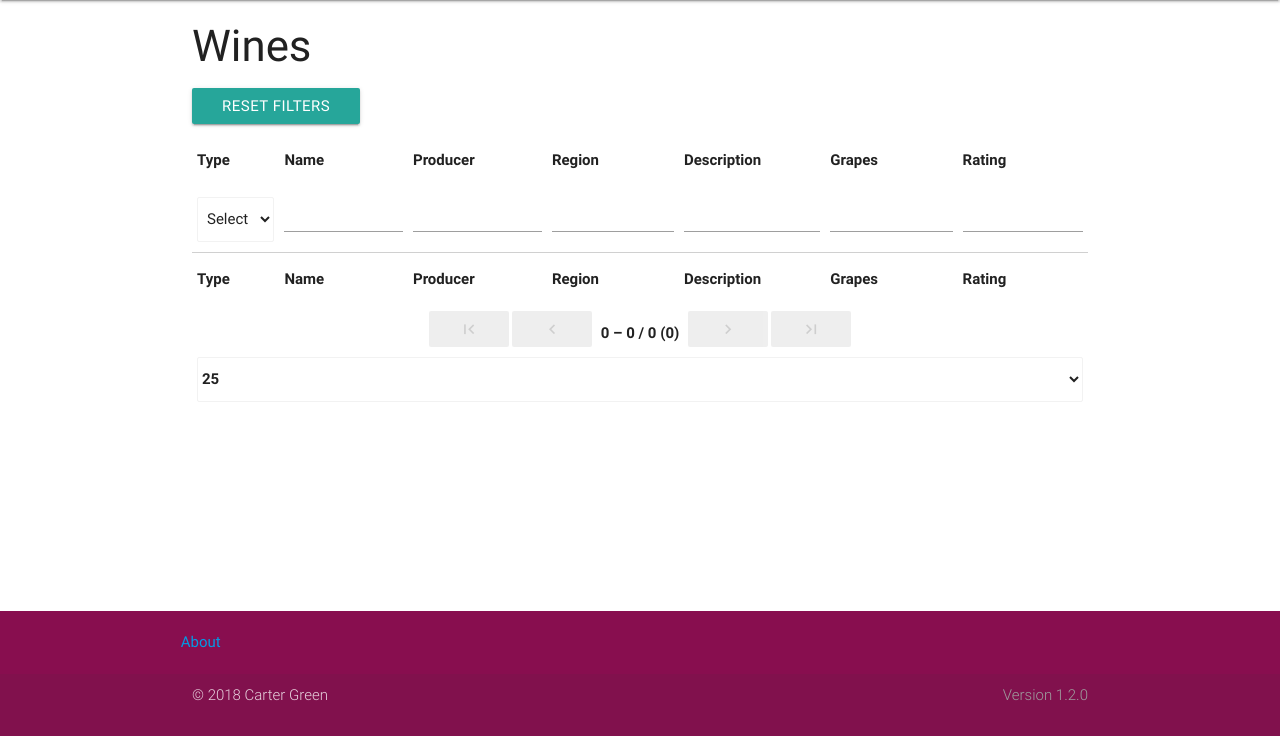
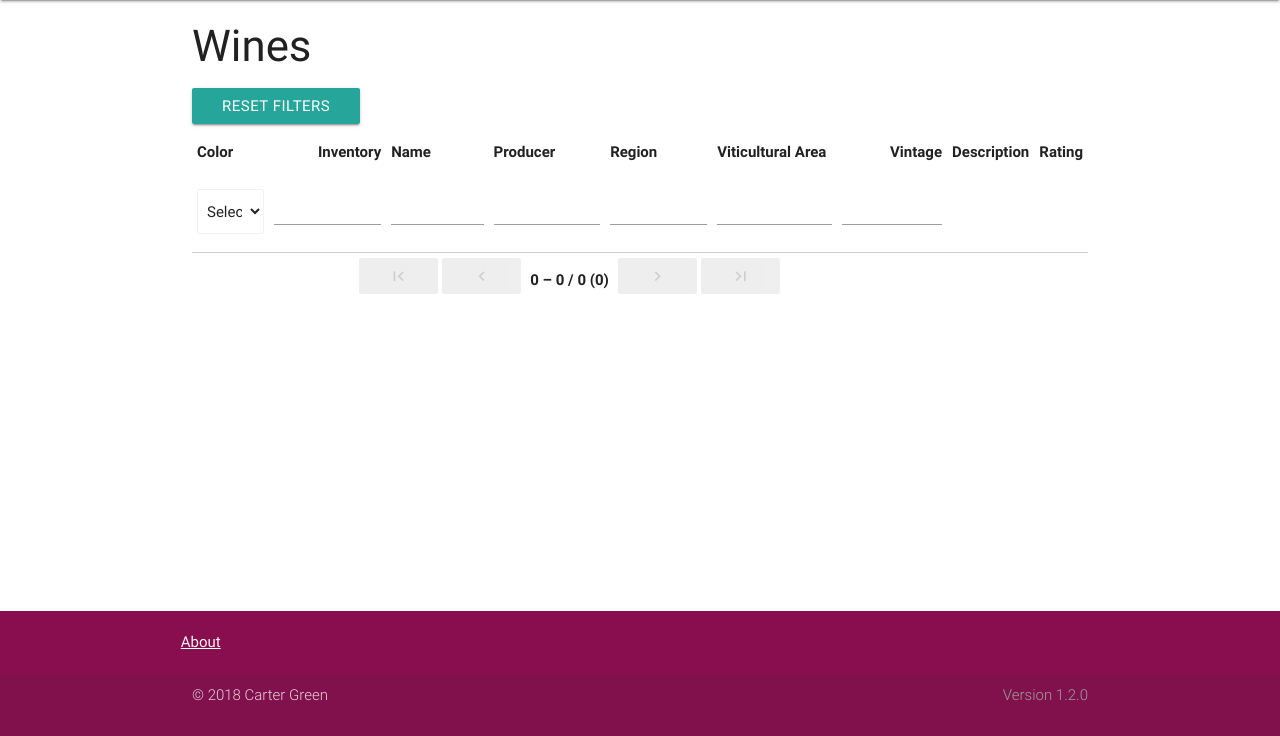
Before and after one commit to threecgreen/vinoteca, a Django app: page /wines/table/ in a window 1280 px wide. Shown: the part 64-800 px from the top of the page. Run offline with Django 3.2, Linux system fonts and the light colour scheme; data that the repository does not hold is empty; some libraries are stand-ins or nearby versions.

Commit message:
Reformat wine table and wine profile

```diff
--- a/view/templates/wines_table.html
+++ b/view/templates/wines_table.html
@@ -11,28 +11,21 @@
         <div class="col s12">
             <h3>Wines</h3>
             <button class="btn reset">Reset Filters</button>
-            <table class="highlight responsive sortable tablesorter">
+            <table class="highlight responsive sortable tablesorter condensed">
                 <thead>
                     <tr>
-                        <th class="filter-select filter-exact" data-placeholder="Select a type">Type</th>
+                        <th class="filter-select filter-exact" data-placeholder="Select a color">Color</th>
+                        <th class="num-col">Inventory</th>
                         <th>Name</th>
                         <th>Producer</th>
                         <th>Region</th>
+                        <th>Viticultural Area</th>
+                        <th class="num-col">Vintage</th>
                         <th>Description</th>
-                        <th>Grapes</th>
-                        <th>Rating</th>
+                        <th class="num-col">Rating</th>
                     </tr>
                 </thead>
                 <tfoot>
-                    <tr>
-                        <th>Type</th>
-                        <th>Name</th>
-                        <th>Producer</th>
-                        <th>Region</th>
-                        <th>Description</th>
-                        <th>Grapes</th>
-                        <th>Rating</th>
-                    </tr>
                     <!-- include "tablesorter-ignoreRow" class for pager rows in thead -->
                     <tr class="tablesorter-ignoreRow">
                         <th colspan="7" class="ts-pager form-horizontal center">
@@ -42,11 +35,11 @@
                             <!-- this can be any element, including an input -->
                             <button type="button" class="btn next"><i class="small material-icons">navigate_next</i></button>
                             <button type="button" class="btn last"><i class="small material-icons">last_page</i></button>
-                            <select class="pagesize browser-default" title="Select page size">
-                                <option selected="selected" value="25">25</option>
-                                <option value="50">50</option>
-                                <option value="100">100</option>
-                            </select>
+{#                            <select class="pagesize browser-default" title="Select page size">#}
+{#                                <option value="25">25</option>#}
+{#                                <option selected="selected" value="50">50</option>#}
+{#                                <option value="100">100</option>#}
+{#                            </select>#}
                         </th>
                     </tr>
                 </tfoot>
@@ -54,12 +47,14 @@
                     {% for wine in wines %}
                     <tr>
                         <td><a href="{% url "Wine Profile" wine_id=wine.id %}">{{ wine.type|default_if_none:""|title }}</a></td>
+                        <td class="num-col"><a href="{% url "Wine Profile" wine_id=wine.id %}">{{ wine.inventory }}</a></td>
                         <td><a href="{% url "Wine Profile" wine_id=wine.id %}">{{ wine.name }}</a></td>
                         <td><a href="{% url "Wine Profile" wine_id=wine.id %}">{{ wine.producer }}</a></td>
                         <td><a href="{% url "Wine Profile" wine_id=wine.id %}">{{ wine.region }}</a></td>
+                        <td><a href="{% url "Wine Profile" wine_id=wine.id %}">{{ wine.viti_area|default_if_none:"" }}</a></td>
+                        <td class="num-col"><a href="{% url "Wine Profile" wine_id=wine.id %}">{{ wine.vintage|default_if_none:"&ndash;" }}</a></td>
                         <td><a href="{% url "Wine Profile" wine_id=wine.id %}">{{ wine.description|default_if_none:"" }}</a></td>
-                        <td><a href="{% url "Wine Profile" wine_id=wine.id %}">{{ wine.grapes|default_if_none:"" }}</a></td>
-                        <td><a href="{% url "Wine Profile" wine_id=wine.id %}">{{ wine.rating|default_if_none:"" }}</a></td>
+                        <td class="num-col"><a href="{% url "Wine Profile" wine_id=wine.id %}">{{ wine.rating|default_if_none:"" }}</a></td>
                     </tr>
                     {% endfor %}
                 </tbody>
@@ -70,7 +65,6 @@
 {% endblock %}
 
 {% block js %}
-    <link rel="stylesheet" href="{% static "css/materialize-theme.css" %}">
     <script src="{% static "js/jquery.tablesorter.js" %}"></script>
     <script src="{% static "js/jquery.tablesorter.widgets.js" %}"></script>
     <!-- pager plugin -->
@@ -112,7 +106,7 @@
             // possible variables: {page}, {totalPages}, {filteredPages}, {startRow}, {endRow}, {filteredRows} and {totalRows}
             output: '{startRow} &ndash; {endRow} / {filteredRows} ({totalRows})',
 
-            size: 25
+            size: 100
 
         });
     });
--- a/view/views.py
+++ b/view/views.py
@@ -1,13 +1,14 @@
 import attr
-from pathlib import Path
+from datetime import date
 from django.conf import settings
 from django.core.files.storage import FileSystemStorage
 from django.shortcuts import render, redirect
+from pathlib import Path
 from vinoteca import __version__
 from vinoteca.models import Additionals, Colors, Countries, Grapes, Producers, Purchases, Stores,\
     Wines, WineTypes, WineGrapes
 from vinoteca.utils import get_connection, int_to_date, date_str_to_int, g_or_c_wine_type, g_or_c_store, \
-    g_or_c_producer, g_or_c_country, g_or_c_additional, flag_exists
+    g_or_c_producer, g_or_c_country, g_or_c_additional, flag_exists, empty_to_none, c_wine_grape
 
 
 def wine_table(request):
@@ -20,7 +21,9 @@ def wine_table(request):
         producer = attr.ib(type=str)
         name = attr.ib(type=str)
         type = attr.ib(type=str)
-        grapes = attr.ib(type=str)
+        inventory = attr.ib(type=int)
+        vintage = attr.ib(type=int)
+        viti_area = attr.ib(type=str)
 
     wine_query = """
         SELECT
@@ -31,14 +34,23 @@ def wine_table(request):
             , p.name
             , wt.type_name
             , c2.color
-            , group_concat(g.name, ', ')
+            , w.inventory
+            , pu.vintage
+            , v.name
         FROM wines w
             LEFT JOIN producers p ON w.producer_id = p.id
             LEFT JOIN countries c ON p.country_id = c.id
             LEFT JOIN colors c2 ON w.color_id = c2.id
             LEFT JOIN wine_types wt ON w.type_id = wt.id
-            LEFT JOIN wine_grapes wg ON w.id = wg.wine_id
-            LEFT JOIN grapes g ON wg.grape_id = g.id
+            LEFT JOIN (
+                SELECT
+                    id
+                    , max(date) as recent_vintage
+                FROM purchases
+                GROUP BY id
+            ) as sub
+            LEFT JOIN purchases pu ON pu.id = sub.id
+            LEFT JOIN viti_areas v on w.viti_area_id = v.id
         GROUP BY w.id;
     """
     conn = get_connection()
@@ -54,6 +66,38 @@ def wine_table(request):
 
 
 def wine_profile_base(wine_id: int, do_purchases: bool=True):
+    @attr.s
+    class WineProfile(object):
+        id = attr.ib(type=int)
+        notes = attr.ib(type=str)
+        description = attr.ib(type=str)
+        rating = attr.ib(type=int)
+        color = attr.ib(type=str)
+        wine_type = attr.ib(type=str)
+        producer = attr.ib(type=str)
+        region = attr.ib(type=str)
+        additional = attr.ib(type=str)
+        producer_id = attr.ib(type=int)
+        region_id = attr.ib(type=int)
+        inventory = attr.ib(type=int)
+        viti_area = attr.ib(type=str)
+        why = attr.ib(type=str)
+
+    @attr.s
+    class Grape(object):
+        name = attr.ib(type=int)
+        percent = attr.ib(type=int)
+
+    @attr.s
+    class Purchase(object):
+        date = attr.ib(type=date)
+        quantity = attr.ib(type=int)
+        price = attr.ib(type=float)
+        vintage = attr.ib(type=int)
+        name = attr.ib(type=str)
+        why = attr.ib(type=str)
+        id = attr.ib(type=int)
+
     wine = Wines.objects.get(id=wine_id)
     if wine:
         wine_query = """
@@ -70,6 +114,7 @@ def wine_profile_base(wine_id: int, do_purchases: bool=True):
                 , p.country_id
                 , w.inventory
                 , v.name
+                , w.why
             FROM wines w
                 LEFT JOIN wine_types t ON w.type_id = t.id
                 LEFT JOIN producers p ON w.producer_id = p.id
@@ -102,6 +147,18 @@ def wine_profile_base(wine_id: int, do_purchases: bool=True):
             WHERE wg.wine_id = ?
             ORDER BY wg.percent DESC, g.name;
         """
+        recent_vintage_query = """
+            SELECT
+                p.vintage
+            FROM purchases p
+            INNER JOIN (
+                SELECT
+                    max(date) as max_date
+                FROM purchases
+                WHERE id = ?
+            ) sub ON sub.max_date = p.date
+            WHERE wine_id = ? ;
+        """
         conn = get_connection()
         cursor = conn.cursor()
         wine_info = cursor.execute(wine_query, (wine_id, )).fetchone()
@@ -114,29 +171,20 @@ def wine_profile_base(wine_id: int, do_purchases: bool=True):
             wine_img = str(Path(settings.MEDIA_ROOT) / f"{wine_id}.png")
         else:
             wine_img = None
+        wine = WineProfile(wine_id, *wine_info[:2], rating, *wine_info[3:])
+        recent_vintage_query = cursor.execute(recent_vintage_query, (wine_id, wine_id)).fetchone()
 
         context = {
-            "wine_id": wine_id,
-            "notes": wine_info[0],
-            "description": wine_info[1],
-            "rating": rating,
-            "color": wine_info[3],
-            "wine_type": wine_info[4],
-            "producer": wine_info[5],
-            "country": wine_info[6],
-            "additional": wine_info[7],
-            "producer_id": wine_info[8],
-            "country_id": wine_info[9],
-            "inventory": wine_info[10],
-            "viti_area": wine_info[11],
-            "grapes": grapes,
+            "grapes": [Grape(*grape) for grape in grapes],
+            "recent_vintage": recent_vintage_query[0] if recent_vintage_query else None,
+            "wine": wine,
             "wine_img": wine_img,
-            "page_name": "New Purchase",
+            "page_name": wine.wine_type,
             "version": __version__,
         }
         if do_purchases:
             purchases = cursor.execute(purchase_query, (wine_id, )).fetchall()
-            context["purchases"] = [(int_to_date(purchase[0]), *purchase[1:])
+            context["purchases"] = [Purchase(int_to_date(purchase[0]), *purchase[1:])
                                     for purchase in purchases]
         conn.close()
         return context
@@ -154,10 +202,10 @@ def edit_wine(request, wine_id: int):
     if request.method == "POST":
         wine = Wines.objects.get(id=wine_id)
         producer = request.POST.get("producer")
-        country = request.POST.get("country")
-        additional = request.POST.get("additional")
-        wine.description = request.POST.get("description")
-        wine.notes = request.POST.get("notes")
+        country = empty_to_none(request.POST.get("country"))
+        additional = empty_to_none(request.POST.get("additional"))
+        wine.description = empty_to_none(request.POST.get("description"))
+        wine.notes = empty_to_none(request.POST.get("notes"))
         if request.POST.get("have-rating"):
             wine.rating = int(request.POST.get("rating"))
         else:
@@ -168,6 +216,20 @@ def edit_wine(request, wine_id: int):
         wine.producer = g_or_c_producer(producer, country)
         wine.add = g_or_c_additional(additional) if additional else None
         wine.save()
+
+        # Grape composition
+        if request.POST.get("grape-1"):
+            for i in range(1, 6):
+                grape = empty_to_none(request.POST.get(f"grape-{i}"))
+                if request.POST.get(f"grape-{i}-pct"):
+                    percent = int(request.POST.get(f"grape-{i}-pct"))
+                else:
+                    percent = None
+                if grape and (percent is None or 0 < percent <= 100):
+                    c_wine_grape(wine, grape, percent)
+                else:
+                    # No more grapes
+                    break
 
         # Wine image changes
         if request.FILES.get("wine-image"):
--- a/vinoteca/static/css/vinoteca-style.css
+++ b/vinoteca/static/css/vinoteca-style.css
@@ -69,12 +69,6 @@ table.highlight tbody tr:hover {
   cursor: pointer;
   background-color: #e6bf99; }
 
-.tablesorter-filter-row td {
-  padding-left: 5px;
-  padding-right: 5px;
-  padding-top: 0;
-  padding-bottom: 0; }
-
 ul.bullets {
   padding-left: 30px;
   margin-top: 10px;
@@ -85,4 +79,17 @@ ul.bullets {
       margin-top: 0;
       margin-bottom: 0; }
 
+a:link.text-link {
+  color: #c5e1a5; }
+
+a:hover.text-link {
+  color: #9ccc65; }
+
+a:visited.text-link {
+  color: #880e4f; }
+
+table.condensed td, th {
+  padding-top: 7.5px;
+  padding-bottom: 7.5px; }
+
 /*# sourceMappingURL=vinoteca-style.css.map */
--- a/vinoteca/static/css/vinoteca-style.scss
+++ b/vinoteca/static/css/vinoteca-style.scss
@@ -78,15 +78,6 @@ table.highlight tbody tr:hover  {
   background-color: #e6bf99;
 }
 
-.tablesorter-filter-row {
-  td {
-    padding-left: 5px;
-    padding-right: 5px;
-    padding-top: 0;
-    padding-bottom: 0;
-  }
-}
-
 ul.bullets {
   padding-left: 30px;
   margin-top: 10px;
@@ -100,27 +91,19 @@ ul.bullets {
   }
 }
 
-//table.sortable {
-//    ul {
-//        padding-left: 20px;
-//    }
-//    .btn {
-//        font-size: .8em;
-//    }
-//    .material-icons {
-//        vertical-align: bottom;
-//    }
-//}
+a:link.text-link {
+  color: #c5e1a5;
+}
 
-// Media Query Ranges
-$small-screen-up: 601px !default;
-$medium-screen-up: 1001px !default;
-$large-screen-up: 1301px !default;
-$small-screen: 600px !default;
-$medium-screen: 1000px !default;
-$large-screen: 1300px !default;
-$medium-and-up: "only screen and (min-width : #{$small-screen-up})" !default;
-$large-and-up: "only screen and (min-width : #{$medium-screen-up})" !default;
-$small-and-down: "only screen and (max-width : #{$small-screen})" !default;
-$medium-and-down: "only screen and (max-width : #{$medium-screen})" !default;
-$medium-only: "only screen and (min-width : #{$small-screen-up}) and (max-width : #{$medium-screen})" !default;
+a:hover.text-link {
+  color: #9ccc65;
+}
+
+a:visited.text-link {
+  color: #880e4f;
+}
+
+table.condensed td, th {
+  padding-top: 7.5px;
+  padding-bottom: 7.5px;
+}
--- a/vinoteca/templates/base.html
+++ b/vinoteca/templates/base.html
@@ -55,7 +55,7 @@
     <footer class="page-footer pink darken-4 footer-copyright">
         <div class="container">
             <div class="row">
-                <a href="{% url "About" %}">About</a>
+                <u><a style="color: whitesmoke" href="{% url "About" %}">About</a></u>
             </div>
         </div>
         <div class="footer-copyright">
```
Also changed, not shown: view/templates/edit_wine.html (+19 -17 lines), view/templates/wine_profile_base.html (+41 -27 lines), 1 other file.
